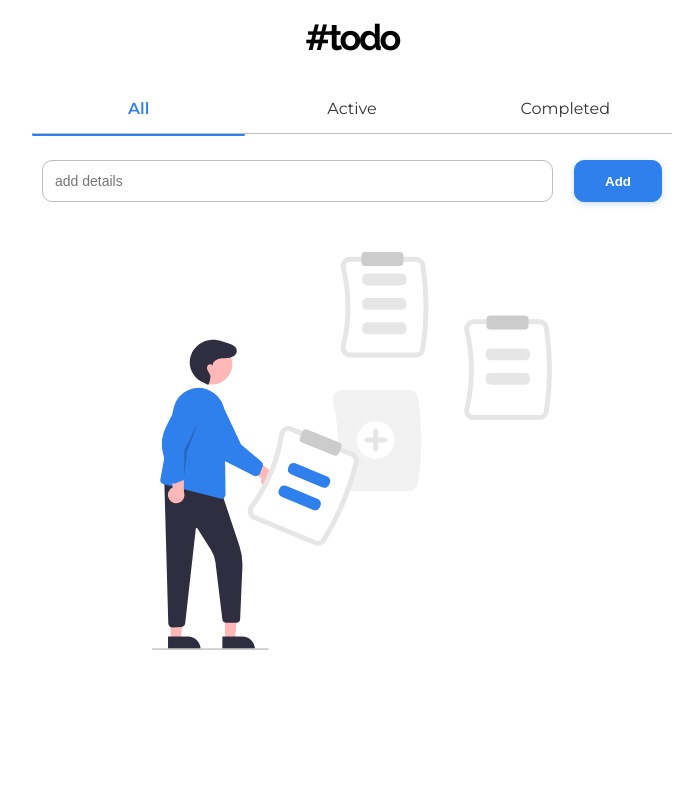
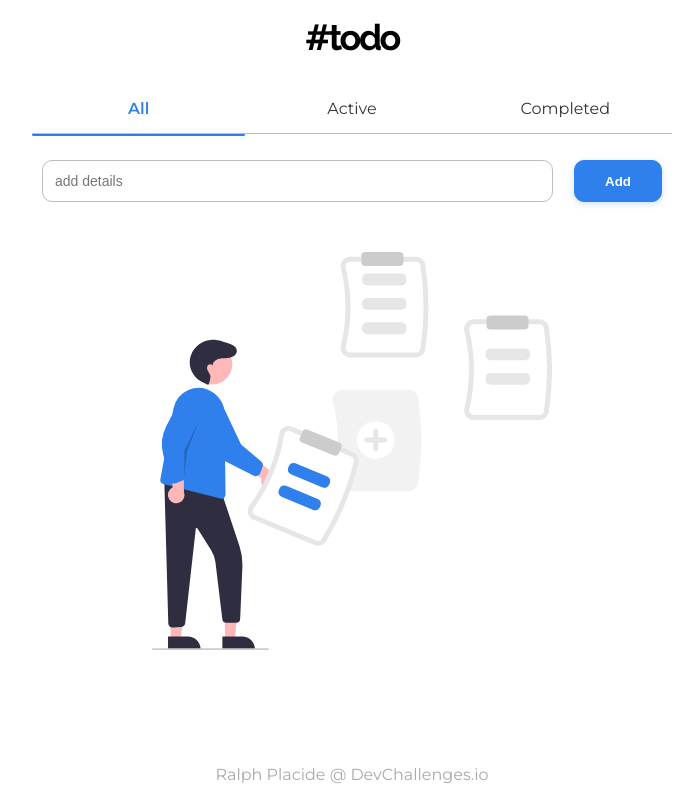
Before and after one commit to ralphZero/todo-app-challenge, a React (Create React App) app: page / in a window 1280 px wide. Shown: the whole page, without its empty margins (288-983 px from the left). Built offline with nearby package versions, Linux system fonts and the light colour scheme.

Commit message:
fixing bugs

```diff
--- a/public/style.css
+++ b/public/style.css
@@ -21,6 +21,19 @@ body{
     max-width: 400px;
 }
 
+#root{
+    display: flex;
+    flex-direction: column;
+    justify-content: space-between;
+}
+
+footer{
+    padding: 2vh;
+    text-align: center;
+    color: var(--gray);
+    font-weight: 400;
+}
+
 
 @media screen and (max-width: 650px){
     body{
--- a/src/App.js
+++ b/src/App.js
@@ -89,13 +89,16 @@ class App extends Component {
 
   render(){
     return (
-      <div className="App">
+      <>
+        <div>
           <nav className={sheet.navbar}>#todo</nav>
           <Tab data={this.state.todos}
             onAddData={this.handleNewData}
             onChangedData={this.handleDataChange}
             onDeleteData = {this.handleDeleteData}/>
         </div>
+        <footer>Ralph Placide @ DevChallenges.io</footer>
+      </>
     )
   }
 }
```
Also changed, not shown: 1 other file (tests, documents, lock files or other folders). Lines whose indentation alone changed are shown as unchanged.
